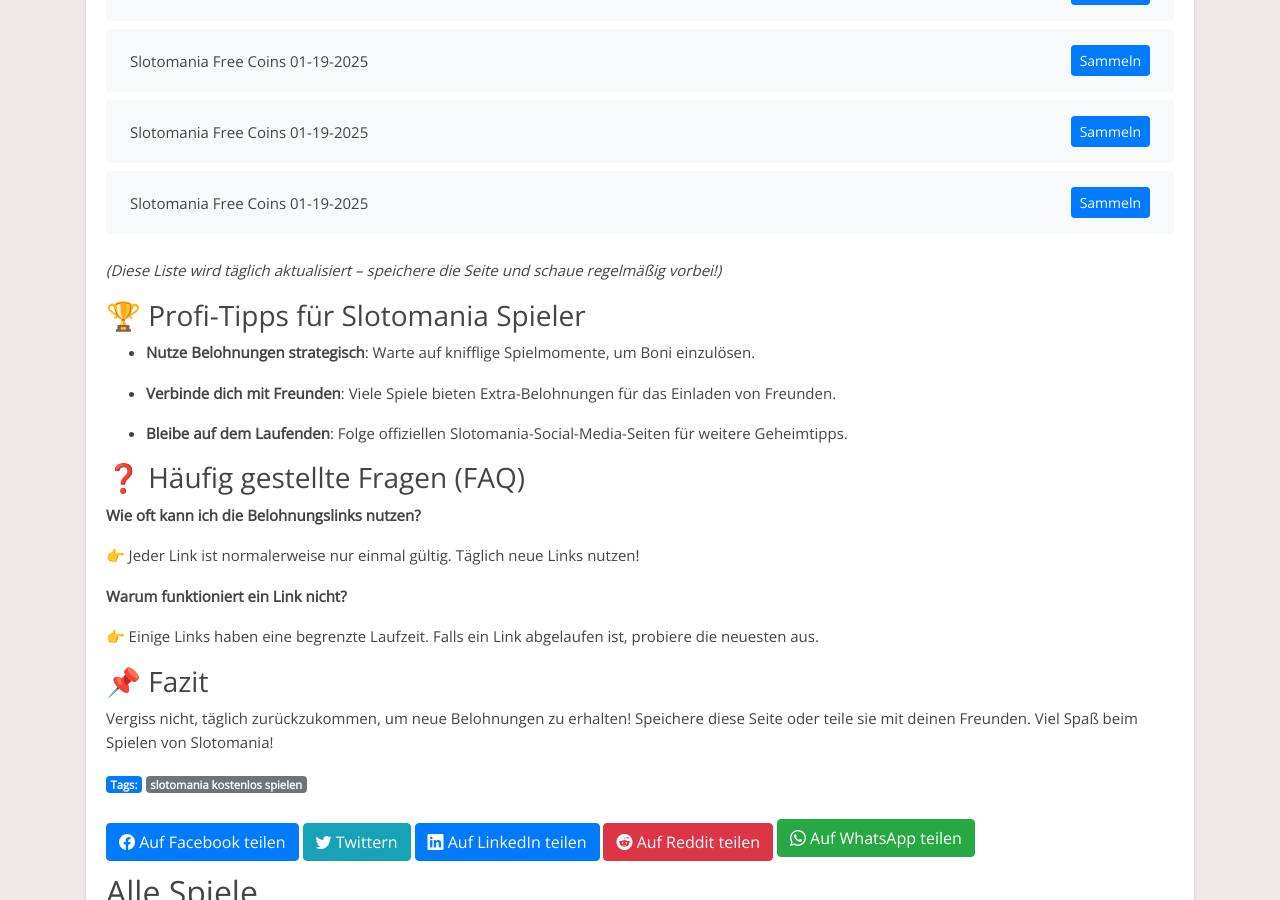
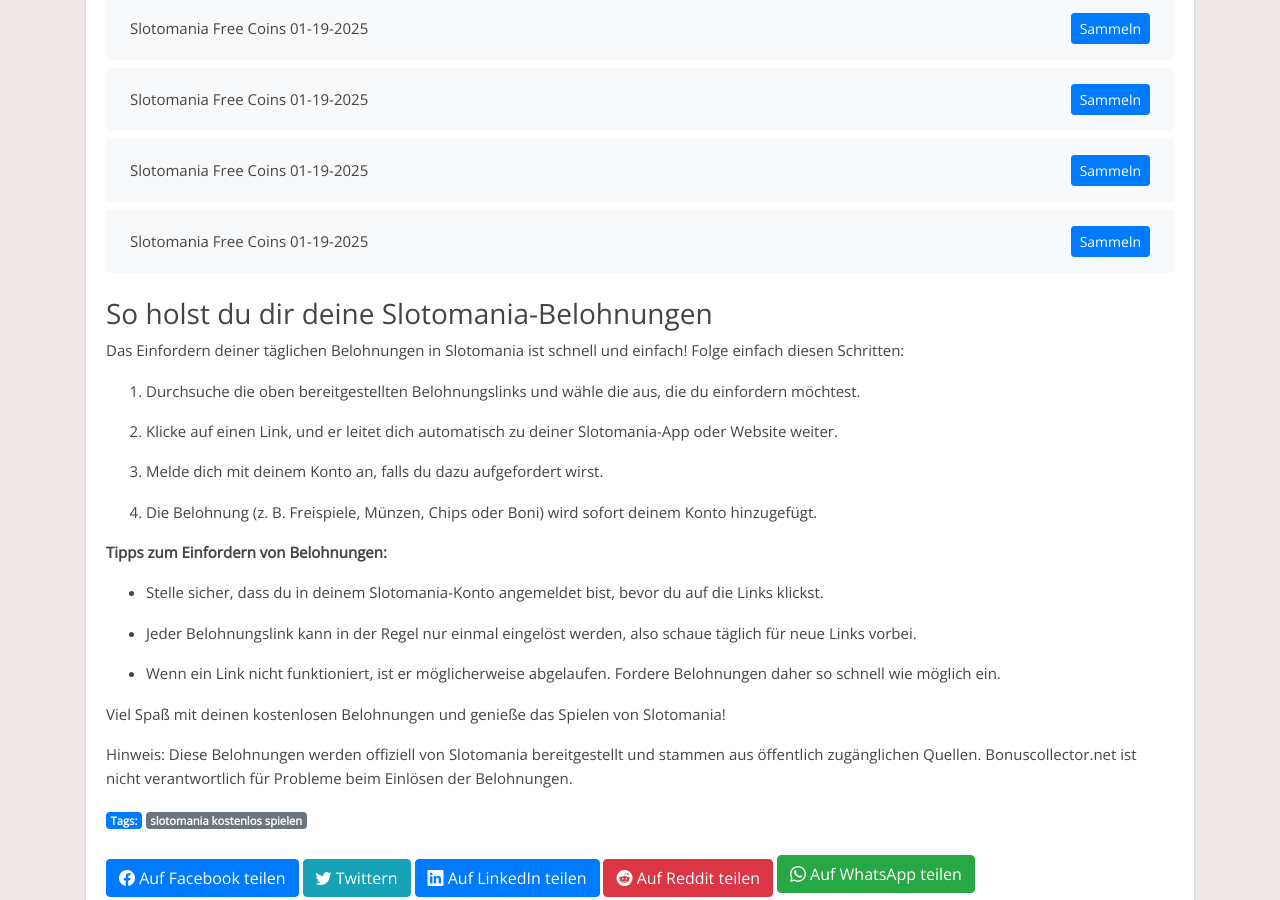
Before and after one commit to Prollad99/bs-de, a Jekyll site: the page built from _posts/2025-01-19-slotomania.md, in a window 1280 px wide and 900 px high, scrolled down 7443 px. Built offline with Jekyll 4.4.1, drawn with Linux system fonts in a browser that asks for light colours; some of the changed text lies outside the part shown.

Commit message:
Aktualisiere slotomania-Belohnungslinks, Inhalte und Änderungsdatum

```diff
--- a/_includes/slotomania_footer.html
+++ b/_includes/slotomania_footer.html
@@ -1,31 +1,27 @@
-*(Diese Liste wird täglich aktualisiert – speichere die Seite und schaue regelmäßig vorbei!)*
+### So holst du dir deine Slotomania-Belohnungen
 
 
+Das Einfordern deiner täglichen Belohnungen in Slotomania ist schnell und einfach! Folge einfach diesen Schritten:
 
-### 🏆 Profi-Tipps für Slotomania Spieler
+1. Durchsuche die oben bereitgestellten Belohnungslinks und wähle die aus, die du einfordern möchtest.
 
-- **Nutze Belohnungen strategisch**: Warte auf knifflige Spielmomente, um Boni einzulösen.
+2. Klicke auf einen Link, und er leitet dich automatisch zu deiner Slotomania-App oder Website weiter.
 
-- **Verbinde dich mit Freunden**: Viele Spiele bieten Extra-Belohnungen für das Einladen von Freunden.
+3. Melde dich mit deinem Konto an, falls du dazu aufgefordert wirst.
 
-- **Bleibe auf dem Laufenden**: Folge offiziellen Slotomania-Social-Media-Seiten für weitere Geheimtipps.
+4. Die Belohnung (z. B. Freispiele, Münzen, Chips oder Boni) wird sofort deinem Konto hinzugefügt.
 
 
+**Tipps zum Einfordern von Belohnungen:**
 
-### ❓ Häufig gestellte Fragen (FAQ)
+- Stelle sicher, dass du in deinem Slotomania-Konto angemeldet bist, bevor du auf die Links klickst.
 
-**Wie oft kann ich die Belohnungslinks nutzen?**
+- Jeder Belohnungslink kann in der Regel nur einmal eingelöst werden, also schaue täglich für neue Links vorbei.
 
-👉 Jeder Link ist normalerweise nur einmal gültig. Täglich neue Links nutzen!
+- Wenn ein Link nicht funktioniert, ist er möglicherweise abgelaufen. Fordere Belohnungen daher so schnell wie möglich ein.
 
 
-
-**Warum funktioniert ein Link nicht?**
-
-👉 Einige Links haben eine begrenzte Laufzeit. Falls ein Link abgelaufen ist, probiere die neuesten aus.
+Viel Spaß mit deinen kostenlosen Belohnungen und genieße das Spielen von Slotomania!
 
 
-
-### 📌 Fazit
-
-Vergiss nicht, täglich zurückzukommen, um neue Belohnungen zu erhalten! Speichere diese Seite oder teile sie mit deinen Freunden. Viel Spaß beim Spielen von Slotomania!
+Hinweis: Diese Belohnungen werden offiziell von Slotomania bereitgestellt und stammen aus öffentlich zugänglichen Quellen. Bonuscollector.net ist nicht verantwortlich für Probleme beim Einlösen der Belohnungen.
--- a/_includes/slotomania_post.html
+++ b/_includes/slotomania_post.html
@@ -1,13 +1,13 @@
-**Willkommen, Slotomania-Fans!**
-
-Suchst du nach den neuesten Gratis-Belohnungen für Slotomania? Dann bist du hier genau richtig! Wir aktualisieren täglich die besten Links für Freispiele, Münzen und andere Boni, damit du dein Spielerlebnis optimal genießen kannst.
+Entdecke tägliche Slotomania-Belohnungen!
 
 
-
-### Was ist Slotomania und warum sind Belohnungen wichtig?
-
-Slotomania ist ein beliebtes Spiel, das von Millionen gespielt wird. Mit täglichen Belohnungen kannst du länger spielen, schneller leveln und das Beste aus deinem Spielerlebnis herausholen.
+Bist du ein Fan von Slotomania und möchtest dein Spielerlebnis verbessern? Du bist hier genau richtig! Diese Seite ist allen Slotomania-Enthusiasten gewidmet, die täglich kostenlose Belohnungen einfordern möchten. Hier findest du die neuesten Links, um Freispiele, Münzen, Chips und andere spannende Boni zu sammeln, damit du das Spiel noch mehr genießen kannst.
 
 
+Slotomania ist ein unterhaltsames Spiel, das von Millionen geliebt wird. Ob du höhere Level erreichen oder einfach nur den Nervenkitzel genießen möchtest – unsere täglichen Belohnungslinks halten dich im Spiel.
 
-### 🚀 Tägliche Belohnungslinks für Slotomania
+
+Hinweis: Slotomania ist eine kostenlose App, die ausschließlich zu Unterhaltungszwecken entwickelt wurde. Bonuscollector.net ist eine unabhängige Plattform und steht in keiner Verbindung zu den Entwicklern oder Eigentümern von Slotomania.
+
+
+Schau täglich vorbei, um sicherzustellen, dass du keine Belohnung verpasst!
```
